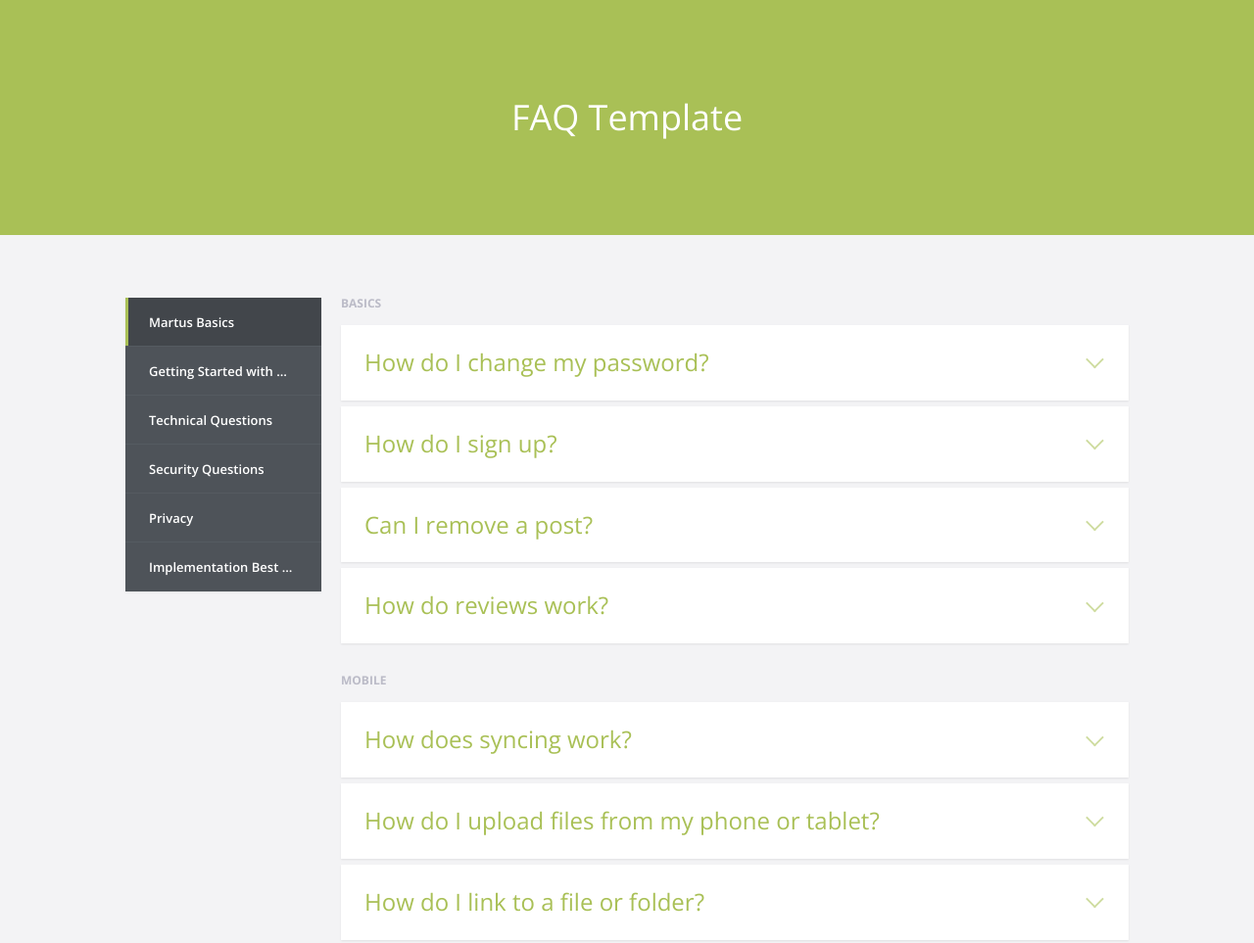
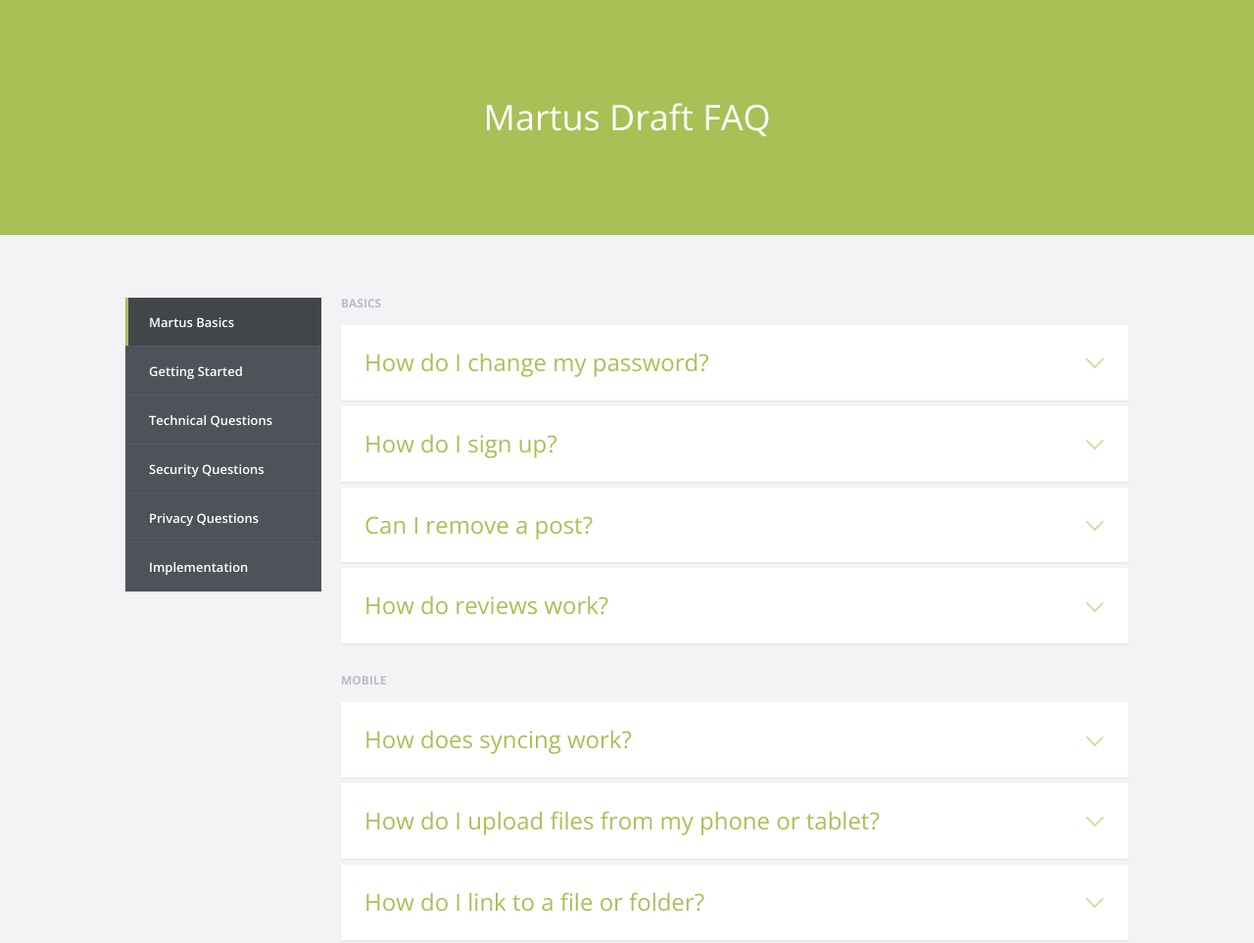
Before and after one commit to benetech/MartusDocumentation, a plain HTML site: page index.html in a window 1280 px wide. Shown: the top 963 px of the page at 98% size. Drawn offline with nearby package versions, Linux system fonts and the light colour scheme.

Commit message:
title updates

```diff
--- a/index.html
+++ b/index.html
@@ -9,20 +9,20 @@
 	<link rel="stylesheet" href="css/reset.css"> <!-- CSS reset -->
 	<link rel="stylesheet" href="css/style.css"> <!-- Resource style -->
 	<script src="js/modernizr.js"></script> <!-- Modernizr -->
-	<title>FAQ Template | CodyHouse</title>
+	<title> Martus Draft FAQ</title>
 </head>
 <body>
 <header>
-	<h1>FAQ Template</h1>
+	<h1>Martus Draft FAQ</h1>
 </header>
 <section class="cd-faq">
 	<ul class="cd-faq-categories">
 		<li><a class="selected" href="#martusbasics"> Martus Basics</a></li>
-		<li><a href="#gettingstarted">Getting Started with Martus</a></li>
+		<li><a href="#gettingstarted">Getting Started</a></li>
 		<li><a href="#technicalquestions">Technical Questions</a></li>
 		<li><a href="#security">Security Questions</a></li>
-		<li><a href="#privacy">Privacy</a></li>
-		<li><a href="#implementation">Implementation Best Practices</a></li>
+		<li><a href="#privacy">Privacy Questions</a></li>
+		<li><a href="#implementation">Implementation</a></li>
 	</ul> <!-- cd-faq-categories -->
 
 	<div class="cd-faq-items">
```
